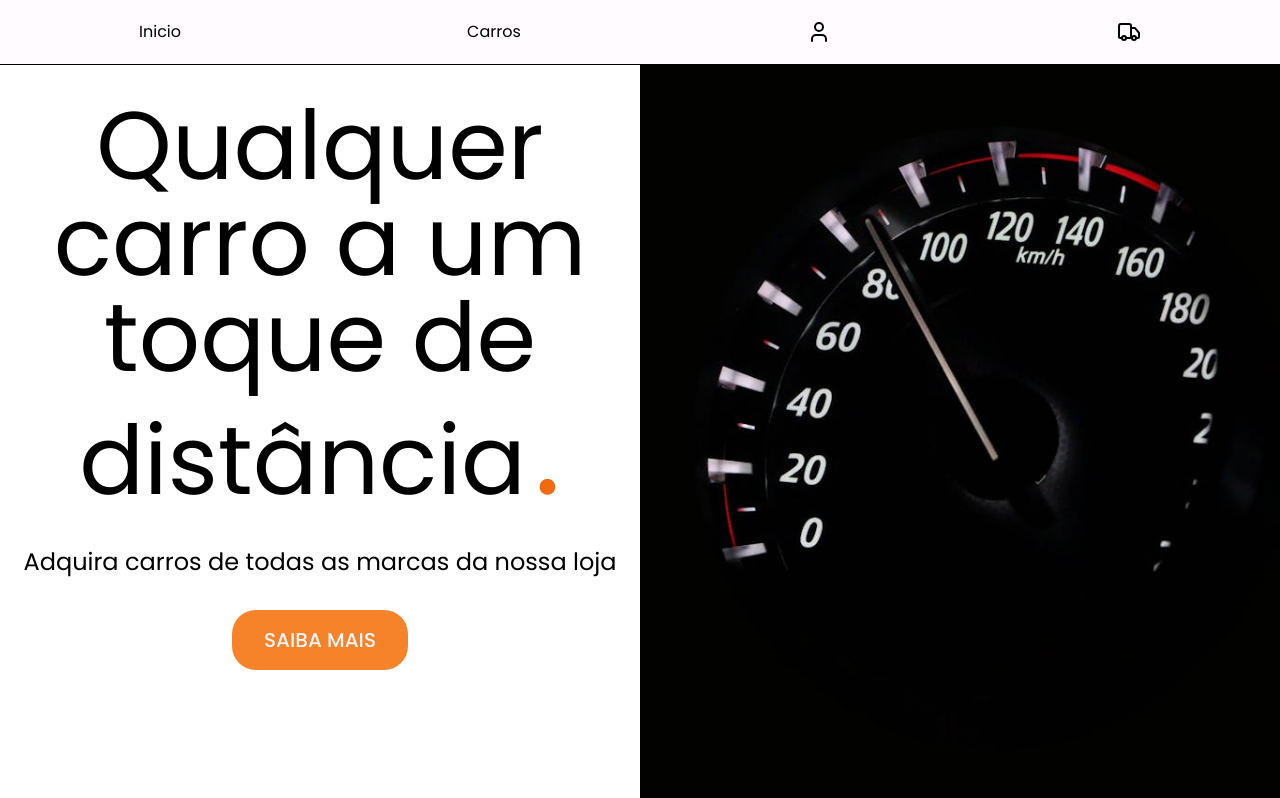
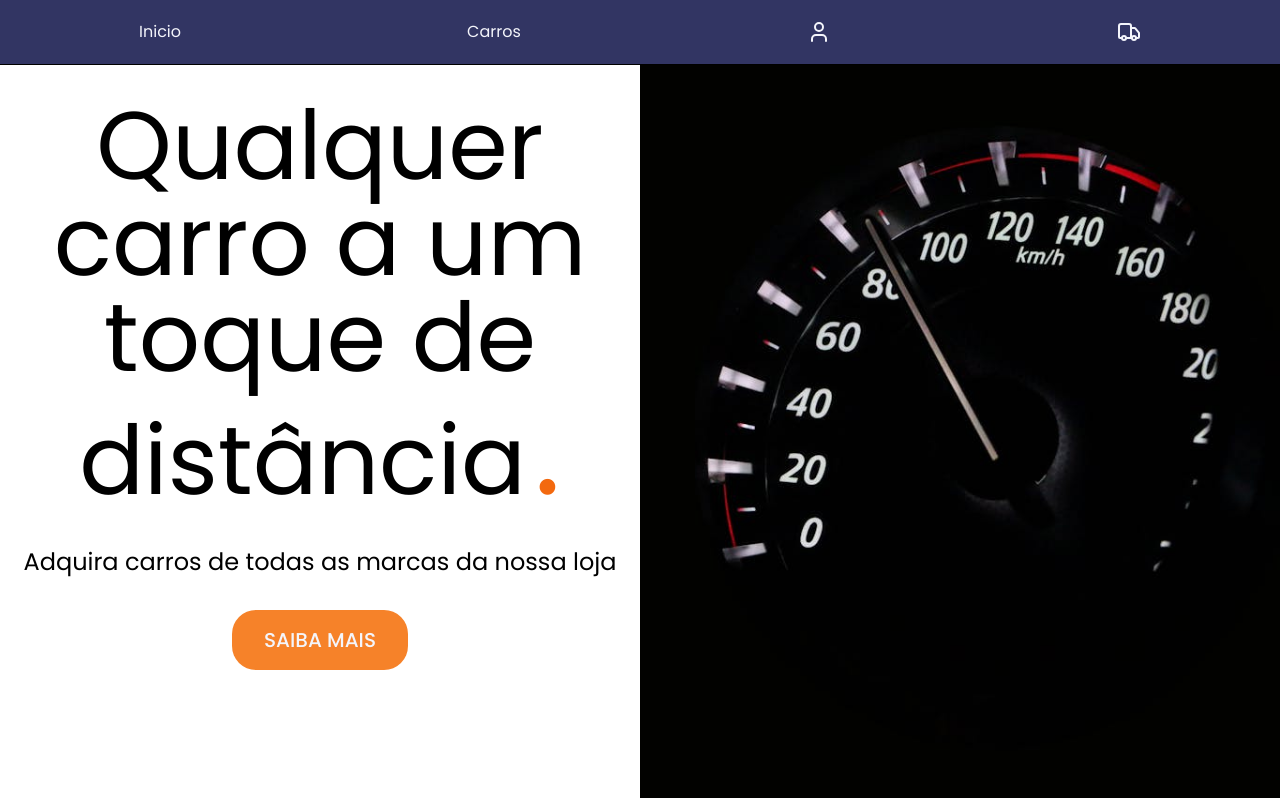
Before and after one commit to Glayber16/front-ecommerce, a Next.js app: page / in a window 1280 px wide. Shown: the top 798 px of the page. Built offline with nearby package versions, Linux system fonts and the light colour scheme.

Commit message:
Altera a navbar

```diff
--- a/src/app/components/Footer/index.tsx
+++ b/src/app/components/Footer/index.tsx
@@ -2,7 +2,7 @@ import Link from "next/link";
 function Footer() {
   return (
     <footer className="bg-base-400 w-full text-base-50 py-4 text-center font-bold">
-      <div className="flex justify-center gap-6 text-lg">
+      <div className="flex flex-wrap justify-center gap-6 text-lg">
         <Link
           href="https://github.com/Glayber16/front-ecommerce"
           target="_blank"
--- a/src/app/components/Navbar/index.tsx
+++ b/src/app/components/Navbar/index.tsx
@@ -5,12 +5,12 @@ import React from 'react'
 function Navbar() {
   return (
     <div>
-        <nav className="bg-[#fffbff] border-b fixed w-full z-10">
-        <div className="flex flex-row justify-around items-center py-5 text-black gap-2">
-          <Link href="/"> Inicio </Link>
-          <Link href=""> Carros </Link>
-          <Link href="/Login"> <User></User> </Link>
-          <Link href=""> <Truck></Truck></Link>
+        <nav className="bg-base-400 border-b fixed w-full z-10 text-md">
+        <div className="flex flex-row justify-around items-center py-5 text-base-50 gap-2 ">
+          <Link className='hover:text-brand-300 duration-300' href="/"> Inicio </Link>
+          <Link className='hover:text-brand-300 duration-300' href="/Login"> Carros </Link>
+          <Link className='hover:text-brand-300 duration-300' href="/Login"> <User></User> </Link>
+          <Link className='hover:text-brand-300 duration-300' href="/Login"> <Truck></Truck></Link>
 
         </div>
       </nav>
```
